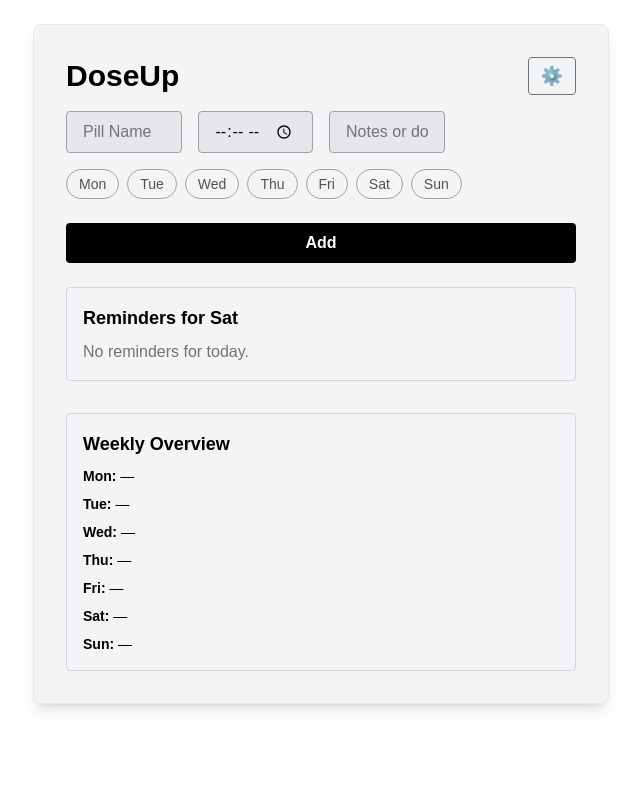
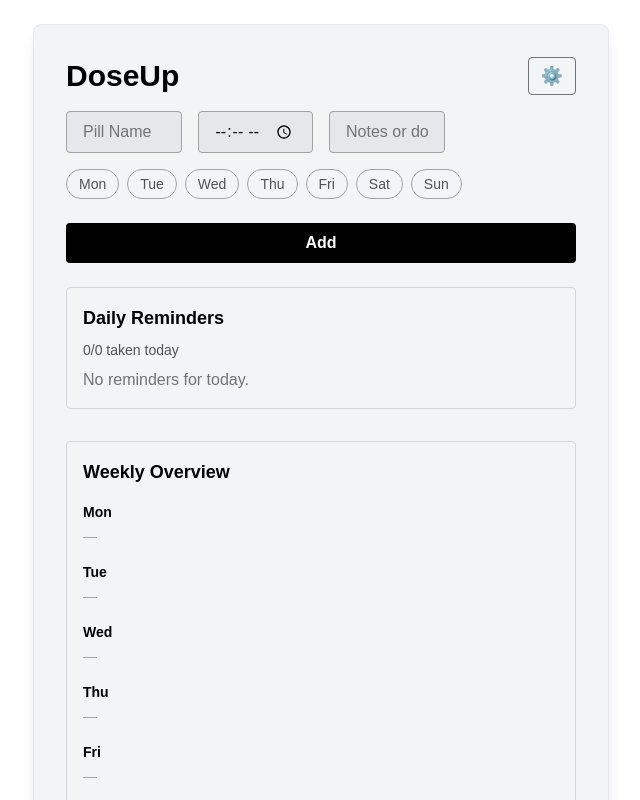
Before and after one commit to seghenasgodom/DoseUp, a Next.js app: page / in a window 1280 px wide. Shown: the top 800 px of the page, without its empty margins (319-959 px from the left). Built offline with nearby package versions, Linux system fonts and the light colour scheme.

Commit message:
Updated UI with dark mode toggle, progress tracking, and agenda-style weekly overview

```diff
--- a/pages/index.js
+++ b/pages/index.js
@@ -89,6 +89,7 @@ export default function Home() {
   };
 
   const todayReminders = reminders.filter((r) => r.days.includes(today));
+  const takenCount = todayReminders.filter((r) => r.takenPerDay[today]).length;
 
   return (
     <main className="min-h-screen bg-white dark:bg-black text-black dark:text-white px-4 py-6 font-sans transition relative overflow-hidden">
@@ -104,15 +105,15 @@ export default function Home() {
           <h2 className="text-lg font-semibold">Settings</h2>
           <button onClick={() => setShowSettings(false)}>✖</button>
         </div>
-        <label className="flex items-center gap-3 text-sm">
-          <input
-            type="checkbox"
-            checked={darkMode}
-            onChange={() => setDarkMode(!darkMode)}
-            className="w-4 h-4"
-          />
-          Enable Dark Mode
-        </label>
+        <div className="text-sm">
+          <span className="mr-2">Dark Mode:</span>
+          <button
+            onClick={() => setDarkMode(!darkMode)}
+            className="border px-2 py-1 rounded hover:bg-neutral-200 dark:hover:bg-neutral-700"
+          >
+            {darkMode ? 'On' : 'Off'}
+          </button>
+        </div>
       </div>
 
       <div className="max-w-xl mx-auto bg-gray-100 dark:bg-neutral-900 shadow-lg rounded-lg p-8 border dark:border-neutral-700 border-gray-200">
@@ -173,7 +174,10 @@ export default function Home() {
         </button>
 
         <div className="bg-gray-100 dark:bg-neutral-800 p-4 rounded border border-gray-300 dark:border-neutral-700 mb-8">
-          <h2 className="text-lg font-semibold mb-2">Reminders for {today}</h2>
+          <h2 className="text-lg font-semibold mb-2">Daily Reminders</h2>
+          <p className="text-sm mb-2 text-neutral-600 dark:text-neutral-400">
+            {takenCount}/{todayReminders.length} taken today
+          </p>
           {todayReminders.length === 0 ? (
             <p className="text-neutral-500 dark:text-neutral-400">No reminders for today.</p>
           ) : (
@@ -213,18 +217,31 @@ export default function Home() {
           )}
         </div>
 
-        {/* Week Overview */}
+        {/* Weekly Overview Agenda Style */}
         <div className="bg-gray-100 dark:bg-neutral-800 p-4 rounded border border-gray-300 dark:border-neutral-700">
-          <h2 className="text-lg font-semibold mb-2">Weekly Overview</h2>
-          <ul className="space-y-2 text-sm">
+          <h2 className="text-lg font-semibold mb-4">Weekly Overview</h2>
+          <ul className="space-y-4">
             {allDays.map((day) => {
-              const dayReminders = reminders.filter((r) => r.days.includes(day));
+              const dayReminders = reminders
+                .filter((r) => r.days.includes(day))
+                .sort((a, b) => a.time.localeCompare(b.time));
               return (
                 <li key={day}>
-                  <strong>{day}:</strong>{' '}
-                  {dayReminders.length > 0
-                    ? dayReminders.map((r) => r.pillName).join(', ')
-                    : '—'}
+                  <div className="text-sm font-bold mb-1">{day}</div>
+                  {dayReminders.length === 0 ? (
+                    <p className="text-neutral-400 text-sm">—</p>
+                  ) : (
+                    <ul className="pl-4 border-l-2 border-blue-400 dark:border-blue-600 space-y-2">
+                      {dayReminders.map((r, i) => (
+                        <li key={i} className="relative pl-4">
+                          <span className="absolute left-[-10px] top-1 w-2 h-2 bg-blue-400 dark:bg-blue-600 rounded-full"></span>
+                          <span className="text-sm">
+                            <strong>{r.time}</strong> - {r.pillName}
+                          </span>
+                        </li>
+                      ))}
+                    </ul>
+                  )}
                 </li>
               );
             })}
```
